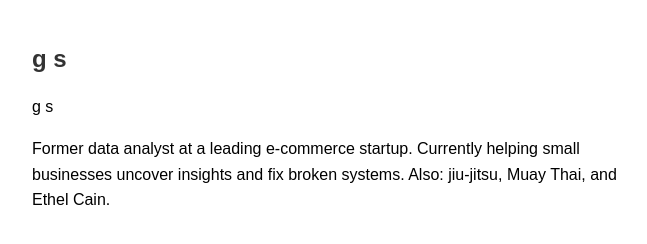
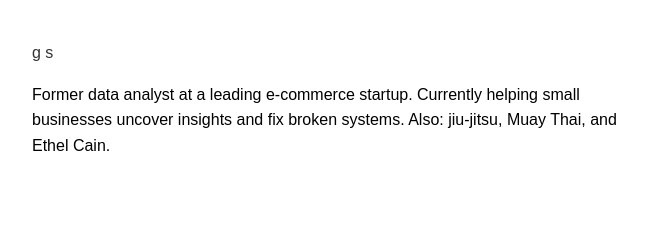
Before and after one commit to thisisjustatestafterall/thisisjustatestafterall.github.io, a plain HTML site: page about/index.html in a window 1280 px wide. Shown: the whole page, without its empty margins (308-955 px from the left). Drawn offline with Linux system fonts and the light colour scheme.

Commit message:
Update index.html

```diff
--- a/about/index.html
+++ b/about/index.html
@@ -22,10 +22,8 @@
 <body>
 
     <nav>
-    <a href="/" style="text-decoration: none; font-weight: bold; font-size: 24px;">g s</a>
+    <a href="/" ">g s</a>
   </nav>
-  <p>g s</p>
-
   <p>Former data analyst at a leading e-commerce startup. Currently helping small businesses uncover insights and fix broken systems. Also: jiu-jitsu, Muay Thai, and Ethel Cain.</p>
 </body>
 </html>
```
